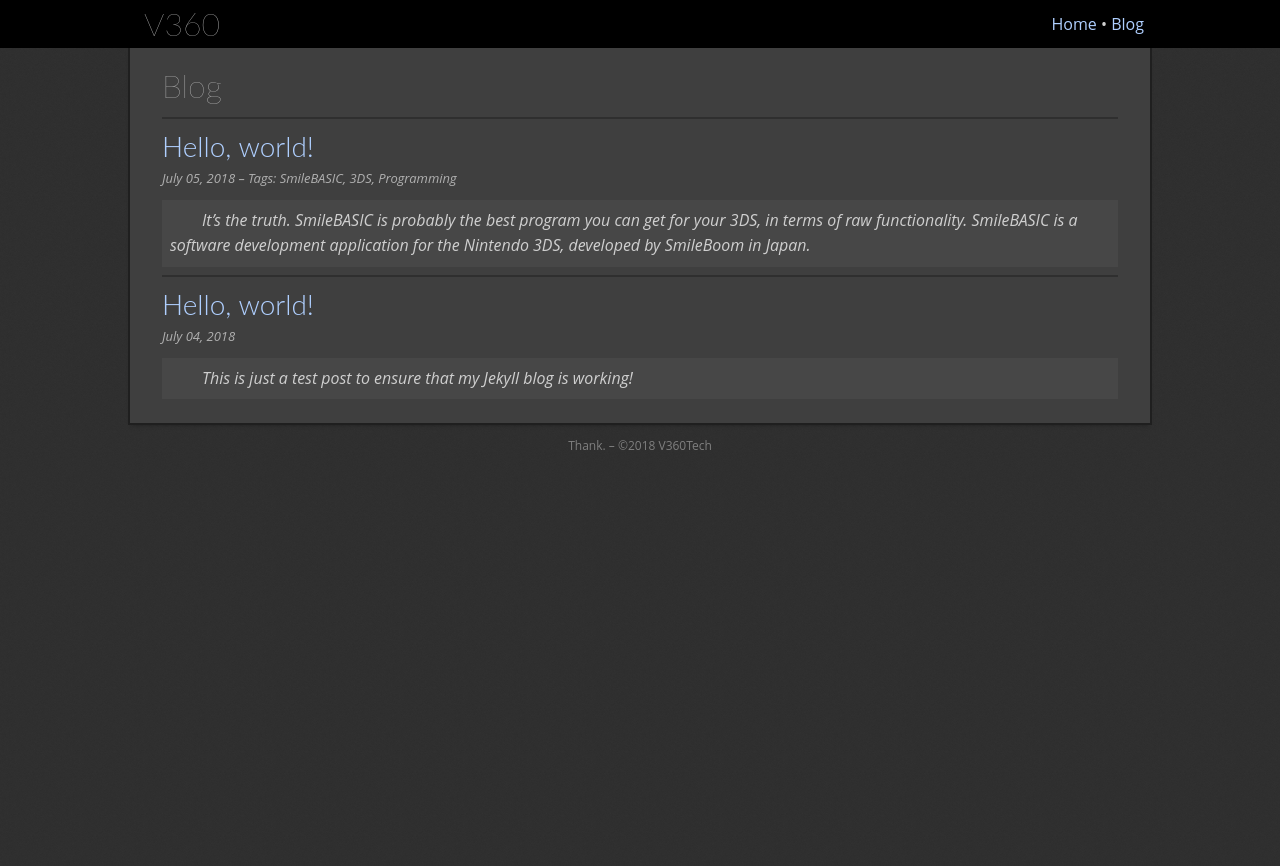
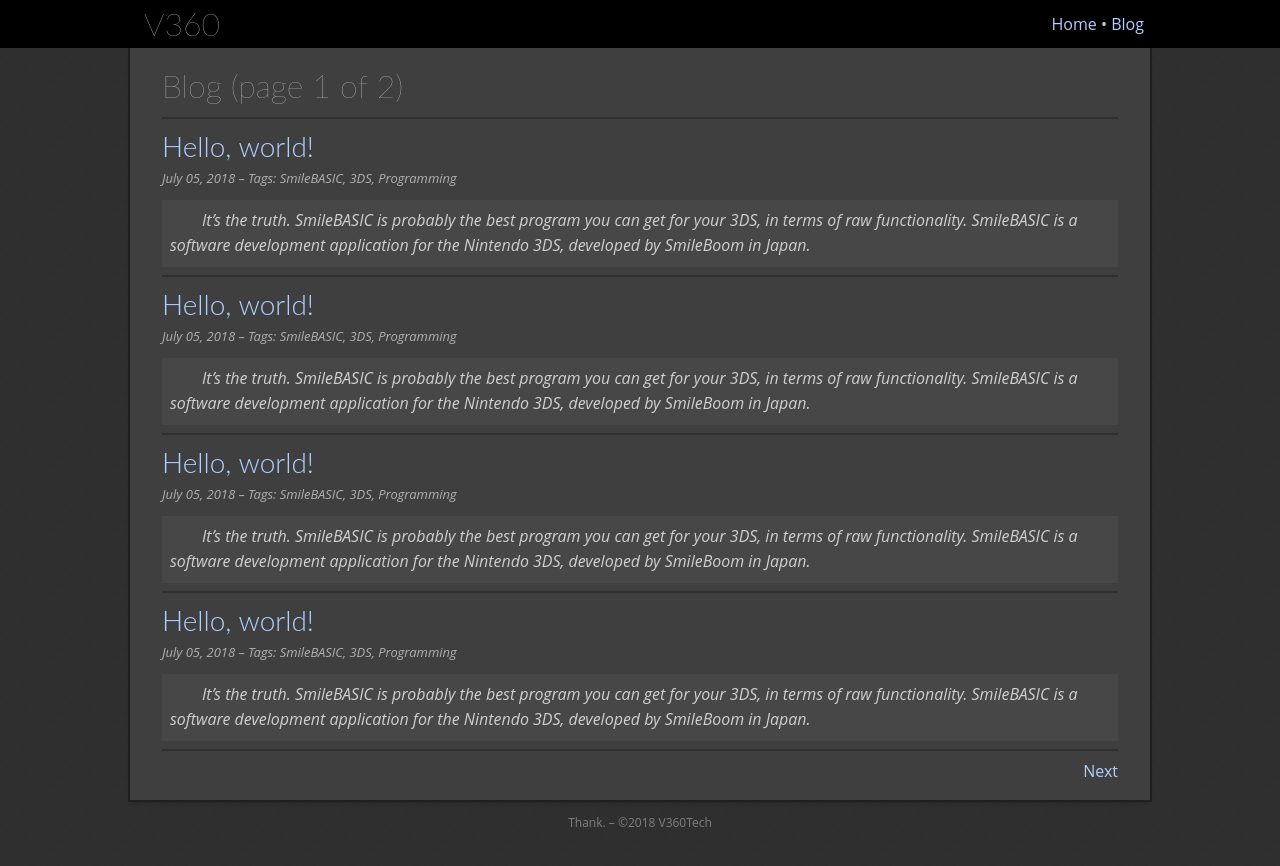
Before and after one commit to TheV360/thev360.github.io, a Jekyll site: the page built from blog/index.html, in a window 1280 px wide. Shown: the top 866 px of the page. Built offline with Jekyll 4.4.1, drawn with Linux system fonts in a browser that asks for light colours; the list of posts is cut into pages by our own code.

Commit message:
testing pagination

```diff
--- a/_config.yml
+++ b/_config.yml
@@ -3,6 +3,6 @@
 description: V360's projects and blog! what else should i put in this field ?
 
 excerpt_separator: <!--more-->
-paginate: 8
-paginate_path: "/blog/p:num/"
+paginate: 4
+paginate_path: "/blog/:num/"
 permalink: /blog/:year/:month/:day/:title/
--- a/_layouts/post.html
+++ b/_layouts/post.html
@@ -11,7 +11,7 @@
 				<h2>{{ page.title }}</h2>
 				<aside>{{ page.date | date: "%B %d, %Y" }}</aside>
 				{{ content }}
-				{% if post.tags.size > 0 %}<aside>Tag{% if post.tags.size > 1 %}s{% endif %}:  {{ post.tags | join: ", " }}</aside>{% endif %}
+				{% if page.tags.size > 0 %}<aside>Tag{% if page.tags.size > 1 %}s{% endif %}:  {{ page.tags | join: ", " }}</aside>{% endif %}
 			</div>
 		</section>
 		{% include footer.html %}
--- /dev/null
+++ b/_posts/2018-07-05-hello-world-3.md
@@ -0,0 +1,17 @@
+---
+layout: post
+
+title: "Hello, world!"
+
+tags: [SmileBASIC, 3DS, Programming]
+
+date: 2018-07-05
+---
+
+It's the truth. SmileBASIC is probably the best program you can get for your 3DS, in terms of raw functionality. SmileBASIC is a software development application for the Nintendo 3DS, developed by SmileBoom in Japan.<!--more-->
+
+Like its predecessor Petit Computer, SmileBASIC is built around a custom dialect of BASIC called SmileBASIC. With SmileBASIC, users can write programs that use the 3DS's features and then upload the programs (or folders containing programs) to an online repository, where they can be downloaded by entering a short code. Downloaded programs can also be edited and re-uploaded. Programs can utilize the 3DS's touchscreen, controls, speakers, gyroscopes, and 3D screen.
+
+This is a second paragraph! It's only shown in the actual post.
+
+![Still a friend]({{ "/assets/friend.png" | absolute_url }})
--- /dev/null
+++ b/_posts/2018-07-05-hello-world-4.md
@@ -0,0 +1,17 @@
+---
+layout: post
+
+title: "Hello, world!"
+
+tags: [SmileBASIC, 3DS, Programming]
+
+date: 2018-07-05
+---
+
+It's the truth. SmileBASIC is probably the best program you can get for your 3DS, in terms of raw functionality. SmileBASIC is a software development application for the Nintendo 3DS, developed by SmileBoom in Japan.<!--more-->
+
+Like its predecessor Petit Computer, SmileBASIC is built around a custom dialect of BASIC called SmileBASIC. With SmileBASIC, users can write programs that use the 3DS's features and then upload the programs (or folders containing programs) to an online repository, where they can be downloaded by entering a short code. Downloaded programs can also be edited and re-uploaded. Programs can utilize the 3DS's touchscreen, controls, speakers, gyroscopes, and 3D screen.
+
+This is a second paragraph! It's only shown in the actual post.
+
+![Still a friend]({{ "/assets/friend.png" | absolute_url }})
--- /dev/null
+++ b/_posts/2018-07-05-hello-world-5.md
@@ -0,0 +1,17 @@
+---
+layout: post
+
+title: "Hello, world!"
+
+tags: [SmileBASIC, 3DS, Programming]
+
+date: 2018-07-05
+---
+
+It's the truth. SmileBASIC is probably the best program you can get for your 3DS, in terms of raw functionality. SmileBASIC is a software development application for the Nintendo 3DS, developed by SmileBoom in Japan.<!--more-->
+
+Like its predecessor Petit Computer, SmileBASIC is built around a custom dialect of BASIC called SmileBASIC. With SmileBASIC, users can write programs that use the 3DS's features and then upload the programs (or folders containing programs) to an online repository, where they can be downloaded by entering a short code. Downloaded programs can also be edited and re-uploaded. Programs can utilize the 3DS's touchscreen, controls, speakers, gyroscopes, and 3D screen.
+
+This is a second paragraph! It's only shown in the actual post.
+
+![Still a friend]({{ "/assets/friend.png" | absolute_url }})
--- /dev/null
+++ b/_posts/2018-07-05-hello-world-6.md
@@ -0,0 +1,17 @@
+---
+layout: post
+
+title: "Hello, world!"
+
+tags: [SmileBASIC, 3DS, Programming]
+
+date: 2018-07-05
+---
+
+It's the truth. SmileBASIC is probably the best program you can get for your 3DS, in terms of raw functionality. SmileBASIC is a software development application for the Nintendo 3DS, developed by SmileBoom in Japan.<!--more-->
+
+Like its predecessor Petit Computer, SmileBASIC is built around a custom dialect of BASIC called SmileBASIC. With SmileBASIC, users can write programs that use the 3DS's features and then upload the programs (or folders containing programs) to an online repository, where they can be downloaded by entering a short code. Downloaded programs can also be edited and re-uploaded. Programs can utilize the 3DS's touchscreen, controls, speakers, gyroscopes, and 3D screen.
+
+This is a second paragraph! It's only shown in the actual post.
+
+![Still a friend]({{ "/assets/friend.png" | absolute_url }})
--- a/blog/index.html
+++ b/blog/index.html
@@ -17,4 +17,11 @@
 						</div>
 					{% endfor %}
 				</div>
+				{% if paginator.total_pages > 1 %}
+					<hr />
+					<div id="pagination-controls">
+						{% if paginator.previous_page %}<a href="{{ paginator.previous_page_path }}" class="pagination-previous">Previous</a>{% endif %}
+						{% if paginator.next_page %}<a href="{{ paginator.next_page_path }}" class="pagination-next">Next</a>{% endif %}
+					</div>
+				{% endif %}
 			</div>
--- a/css/styles.css
+++ b/css/styles.css
@@ -218,6 +218,14 @@
 	list-style-position: inside;
 }
 
+.pagination-previous {
+	float: left;
+}
+
+.pagination-next {
+	float: right;
+}
+
 /* General nav layouts */
 nav ul,
 nav li {
@@ -308,7 +316,8 @@
 /* ClearFix */
 header::after,
 .container::after,
-.showcase::after {
+.showcase::after,
+.pagination-controls::after {
 	content: "";
 
 	display: block;
```
